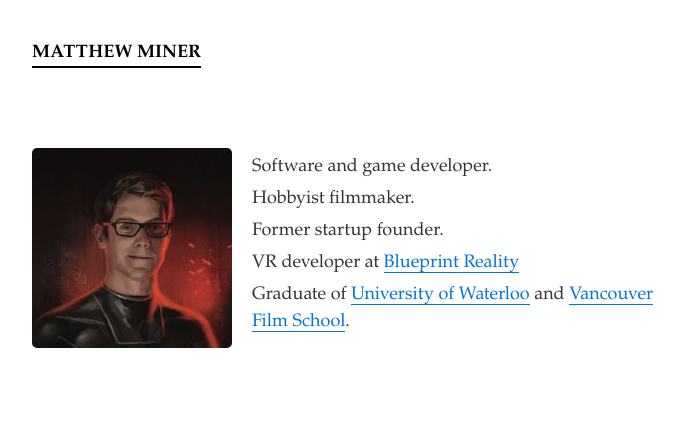
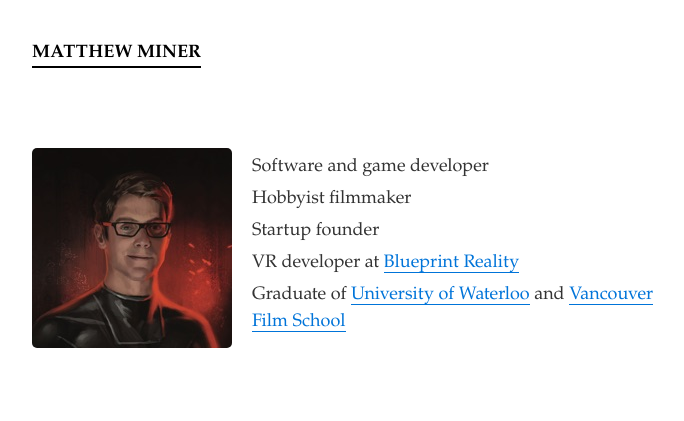
Before and after one commit to mminer/mminer.github.com, a Jekyll site: the page built from index.html, in a window 1280 px wide. Shown: the top 421 px of the page, without its empty margins (278-962 px from the left). Built offline with Jekyll 4.4.1, drawn with Linux system fonts in a browser that asks for light colours.

Commit message:
Tweak bio

```diff
--- a/index.html
+++ b/index.html
@@ -6,11 +6,11 @@ layout: base
   <img alt="Avatar" srcset="/images/avatar.jpg 1x, /images/avatar@2x.jpg 2x" src="/images/avatar.jpg">
 
   <ul>
-    <li>Software and game developer.</li>
-    <li>Hobbyist filmmaker.</li>
-    <li>Former startup founder.</li>
+    <li>Software and game developer</li>
+    <li>Hobbyist filmmaker</li>
+    <li>Startup founder</li>
     <li>VR developer at <a href="https://blueprintreality.com">Blueprint Reality</a></li>
-    <li>Graduate of <a href="https://uwaterloo.ca">University of Waterloo</a> and <a href="https://vfs.edu">Vancouver Film School</a>.</li>
+    <li>Graduate of <a href="https://uwaterloo.ca">University of Waterloo</a> and <a href="https://vfs.edu">Vancouver Film School</a></li>
   </ul>
 </section>
 
```
